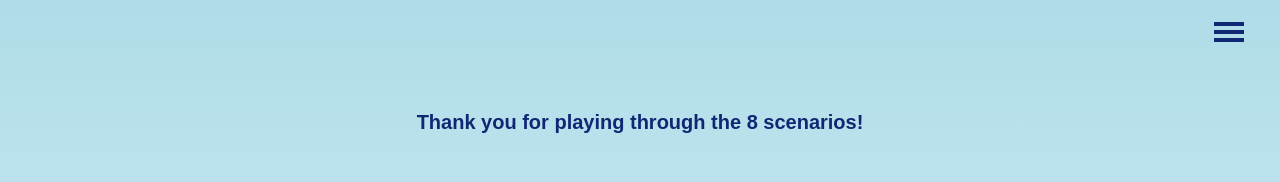
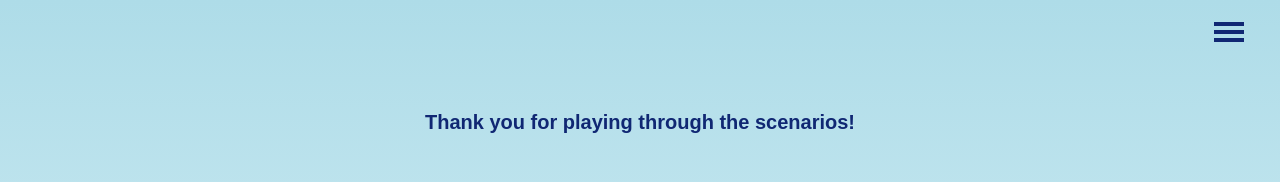
Before and after one commit to DanielaGordas/ppl-plan, a React (Create React App) app in the folder client/: page /outro in a window 1280 px wide. Shown: the top 182 px of the page. Built offline with nearby package versions, Linux system fonts and the light colour scheme; a web font is replaced by a local one.

Commit message:
fixed minor typos and lazy eye character

```diff
--- a/client/src/games/circular-economy/CircularEconomyGame.js
+++ b/client/src/games/circular-economy/CircularEconomyGame.js
@@ -14,7 +14,7 @@ import axios from 'axios';
 
 // images and icons
 
-import Guy from '../../images/circular-economy/Character_4.svg';
+import Guy from '../../images/circular-economy/Character_Game_4.svg';
 import IntroBackground from '../../images/circular-economy/Game_4_First_Screen.svg';
 import { BiArrowBack, BiRevision } from "react-icons/bi";
 import SkillsExchange from '../../images/circular-economy/Skills_exchange_events_blue_icon.svg';
--- a/client/src/games/low-carbon-travel/LowCarbonResult.js
+++ b/client/src/games/low-carbon-travel/LowCarbonResult.js
@@ -16,7 +16,7 @@ const LowCarbonResult = () => {
     if(result === "mass transit"){
       text = "You chose a future which focuses on an efficient, affordable, and clean public transport system. This will help generate more than 230,000 jobs and significantly improve public health whilst reducing transport emissions."
     } else {
-      text = "You chose a future which focuses on improving accessibility, affordability and infrastructure for personal electric vehicles. This will help create approximately 27,000 new jobs, save up to 75% on running costs, and redue emissions down to zero!"
+      text = "You chose a future which focuses on improving accessibility, affordability and infrastructure for personal electric vehicles. This will help create approximately 27,000 new jobs, save up to 75% on running costs, and reduce emissions down to zero!"
     };
 
     return (
--- a/client/src/pages/OutroPage.js
+++ b/client/src/pages/OutroPage.js
@@ -77,7 +77,7 @@ const OutroPage = () => {
       <NavBar />
       <div className={classes.Container} >
           <div className={classes.Content}>
-              <h1>Thank you for playing through the 8 scenarios!</h1>
+              <h1>Thank you for playing through the scenarios!</h1>
 
               { answer1 && answer2 ?
                 <h1>Thank you for your answers!</h1>
--- a/client/src/styles/components/intro-result.module.scss
+++ b/client/src/styles/components/intro-result.module.scss
@@ -71,8 +71,8 @@
 
 .CircularCharacter {
   height: 50rem;
-  transform: translate(-38%, 0%) scale(1.3);
-  width: 24rem;
+  transform: translate(-38%, 0%) scale(2.5);
+  width: 28rem;
   z-index: 2;
 }
 
```
Also changed, not shown: client/src/images/circular-economy/Character_Game_4.svg (added).
